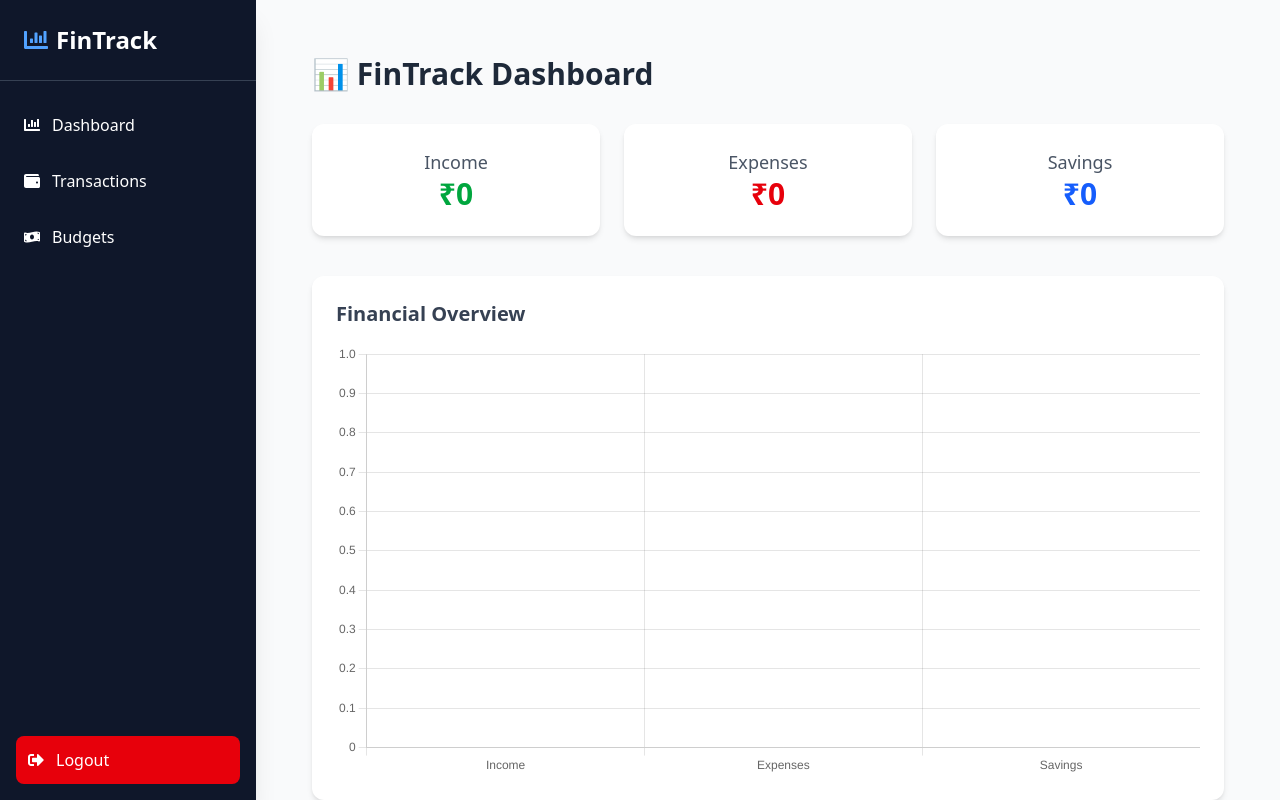
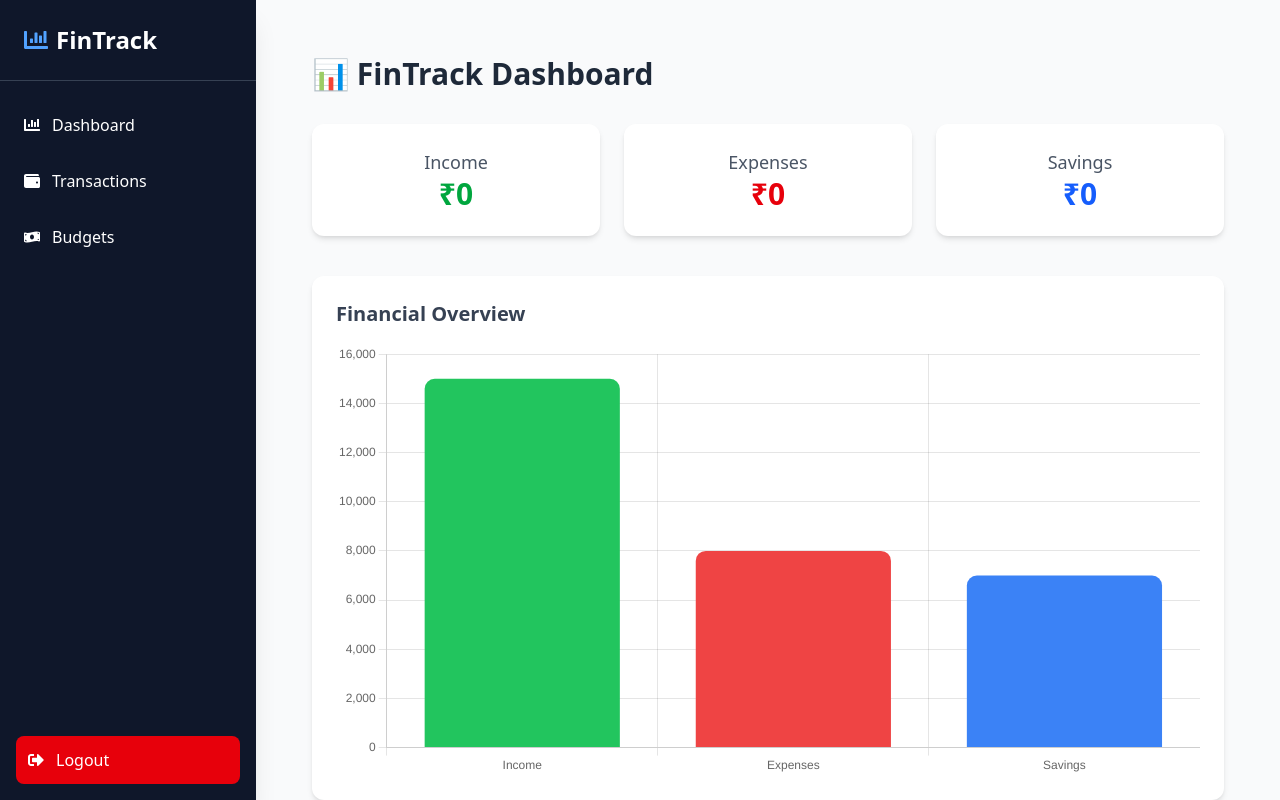
Before and after one commit to Satwik290/FinTrack, a React (Vite) app in the folder fintrack-client/: page /dashboard in a window 1280 px wide. Shown: the top 800 px of the page. Built offline with nearby package versions, Linux system fonts and the light colour scheme.

Commit message:
started work on charts visualistion

```diff
--- /dev/null
+++ b/fintrack-client/src/components/DashboardCharts.jsx
@@ -0,0 +1,49 @@
+import { Bar } from "react-chartjs-2";
+import {
+  Chart as ChartJS,
+  CategoryScale,
+  LinearScale,
+  BarElement,
+  Title,
+  Tooltip,
+  Legend,
+} from "chart.js";
+
+ChartJS.register(CategoryScale, LinearScale, BarElement, Title, Tooltip, Legend);
+
+function DashboardCharts({ summary }) {
+  // 🔹 Fallback dummy values if API didn’t load
+  const safeSummary = summary && (summary.income || summary.expense || summary.savings)
+    ? summary
+    : { income: 15000, expense: 8000, savings: 7000 };
+
+  const chartData = {
+    labels: ["Income", "Expenses", "Savings"],
+    datasets: [
+      {
+        label: "Amount (₹)",
+        data: [safeSummary.income, safeSummary.expense, safeSummary.savings],
+        backgroundColor: ["#22c55e", "#ef4444", "#3b82f6"],
+        borderRadius: 10,
+      },
+    ],
+  };
+
+  return (
+    <div className="bg-white shadow-md rounded-xl p-6 mb-10">
+      <h2 className="text-xl font-semibold text-gray-700 mb-4">Financial Overview</h2>
+      <Bar
+        data={chartData}
+        options={{
+          responsive: true,
+          plugins: { legend: { display: false } },
+          scales: {
+            y: { beginAtZero: true, ticks: { stepSize: 2000 } }, // nice steps
+          },
+        }}
+      />
+    </div>
+  );
+}
+
+export default DashboardCharts;
--- a/fintrack-client/src/pages/Dashboard.jsx
+++ b/fintrack-client/src/pages/Dashboard.jsx
@@ -1,17 +1,6 @@
 import { useEffect, useState } from "react";
 import axios from "axios";
-import { Bar } from "react-chartjs-2";
-import {
-  Chart as ChartJS,
-  CategoryScale,
-  LinearScale,
-  BarElement,
-  Title,
-  Tooltip,
-  Legend,
-} from "chart.js";
-
-ChartJS.register(CategoryScale, LinearScale, BarElement, Title, Tooltip, Legend);
+import DashboardCharts from "../components/DashboardCharts"; // 🔹 Import
 
 function Dashboard() {
   const [summary, setSummary] = useState({ income: 0, expense: 0, savings: 0 });
@@ -40,21 +29,8 @@ function Dashboard() {
     fetchData();
   }, []);
 
-  const chartData = {
-    labels: ["Income", "Expenses", "Savings"],
-    datasets: [
-      {
-        label: "Amount (₹)",
-        data: [summary.income, summary.expense, summary.savings],
-        backgroundColor: ["#22c55e", "#ef4444", "#3b82f6"],
-        borderRadius: 10,
-      },
-    ],
-  };
-
   return (
     <div className="p-6">
-      {/* Page Heading */}
       <h1 className="text-3xl font-bold text-gray-800 mb-8">📊 FinTrack Dashboard</h1>
 
       {/* Summary Cards */}
@@ -73,11 +49,8 @@ function Dashboard() {
         </div>
       </div>
 
-      {/* Chart */}
-      <div className="bg-white shadow-md rounded-xl p-6 mb-10">
-        <h2 className="text-xl font-semibold text-gray-700 mb-4">Financial Overview</h2>
-        <Bar data={chartData} options={{ responsive: true, plugins: { legend: { display: false } } }} />
-      </div>
+      {/* 🔹 Reusable Charts Component */}
+      <DashboardCharts summary={summary} />
 
       {/* Recent Transactions */}
       <div className="bg-white shadow-md rounded-xl p-6">
```
